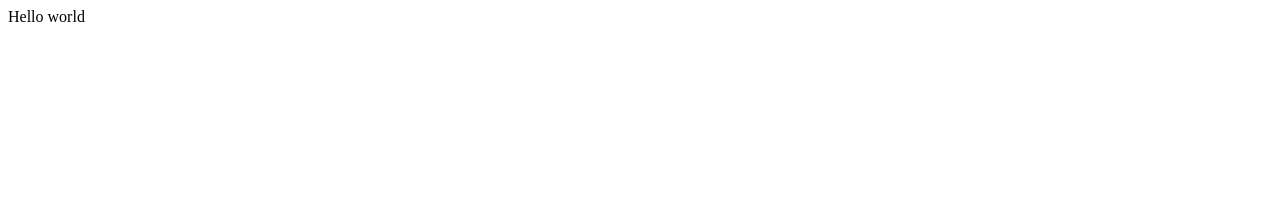
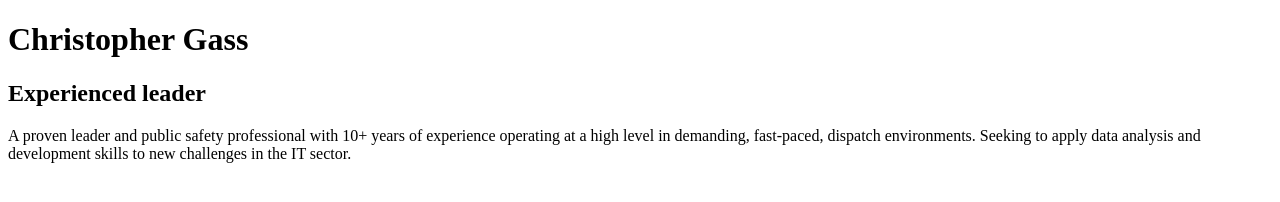
Before and after one commit to PJgvntofly/pjgvntofly.github.io, a plain HTML site: page index.html in a window 1280 px wide. Drawn offline with Linux system fonts and the light colour scheme.

Commit message:
second commit

```diff
--- a/index.html
+++ b/index.html
@@ -3,5 +3,16 @@
     <head>
         <title>Christopher Gass</title>
     </head>
-    <body>Hello world</body>
+    <body>
+        <main>
+            <header>
+                <h1>Christopher Gass</h1>
+                <h2>Experienced leader</h2>
+                <p>A proven leader and public safety professional with 10+ years of experience
+                    operating at a high level in demanding, fast-paced, dispatch environments.
+                    Seeking to apply data analysis and development skills to new challenges in
+                    the IT sector.</p>
+            </header>
+        </main>
+    </body>
 </html>
```
